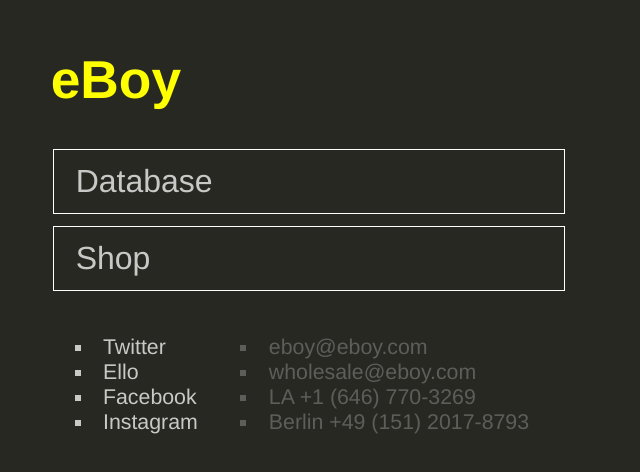
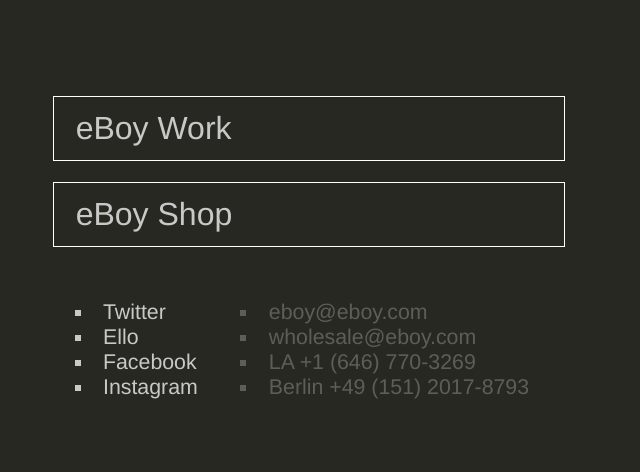
Before and after one commit to c6y/eboylinks, a plain HTML site: page index.html in a window 1280 px wide. Shown: the whole page, without its empty margins (0-640 px from the left). Drawn offline with Linux system fonts and the light colour scheme.

Commit message:
simplified layout, moved css back to directory

```diff
--- a/main.css
+++ b/css/main.css
@@ -72,7 +72,7 @@
 	line-height: 1.3em;
 	border: 1px solid white;
 	padding: 0.5rem 1rem;
-	margin: 12px 0;
+	margin: 1rem 0;
 }
 
 /*h3:hover {
--- a/index.html
+++ b/index.html
@@ -3,16 +3,16 @@
 	<head>
 		<title>eBoy</title>
 		<meta name="viewport" content="initial-scale=1, maximum-scale=1">
-		<link rel="stylesheet" href="main.css">
+		<link rel="stylesheet" href="/css/main.css">
 	</head>
 	<body>
 		<div class="container">
-			<div class="boxone">
+			<!-- <div class="boxone">
 				<h1>eBoy</h1>
-			</div>
+			</div> -->
 			<div class="boxtwo">
-				<a class="button" href="http://eboy.io/">Database</a>
-				<a class="button" href="http://shop.eboy.com/">Shop</a>
+				<a class="button" href="http://eboy.io/">eBoy Work</a>
+				<a class="button" href="http://shop.eboy.com/">eBoy Shop</a>
 			</div>
 			<div class="cardsbox">
 				<div class="card">
```
